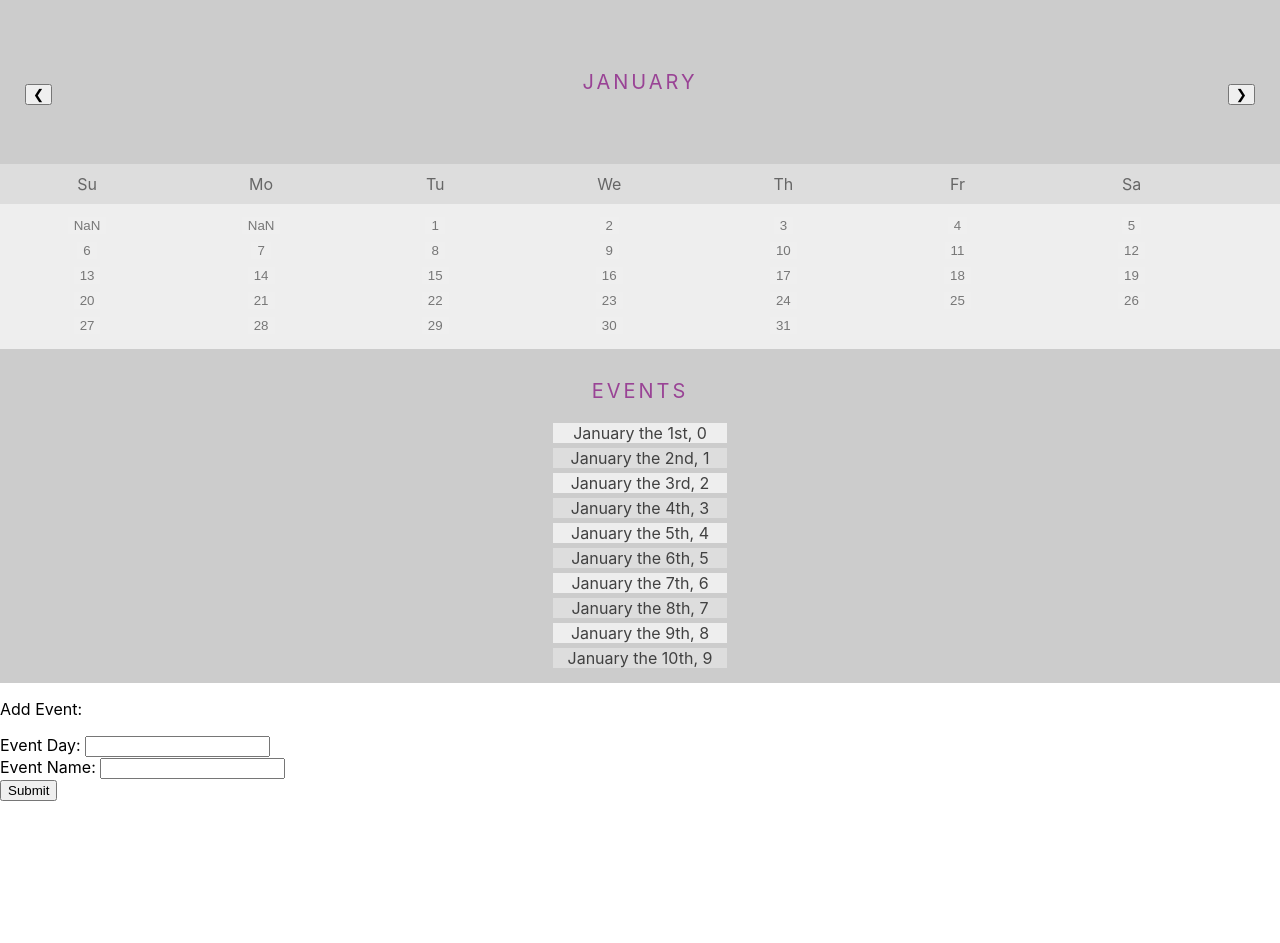
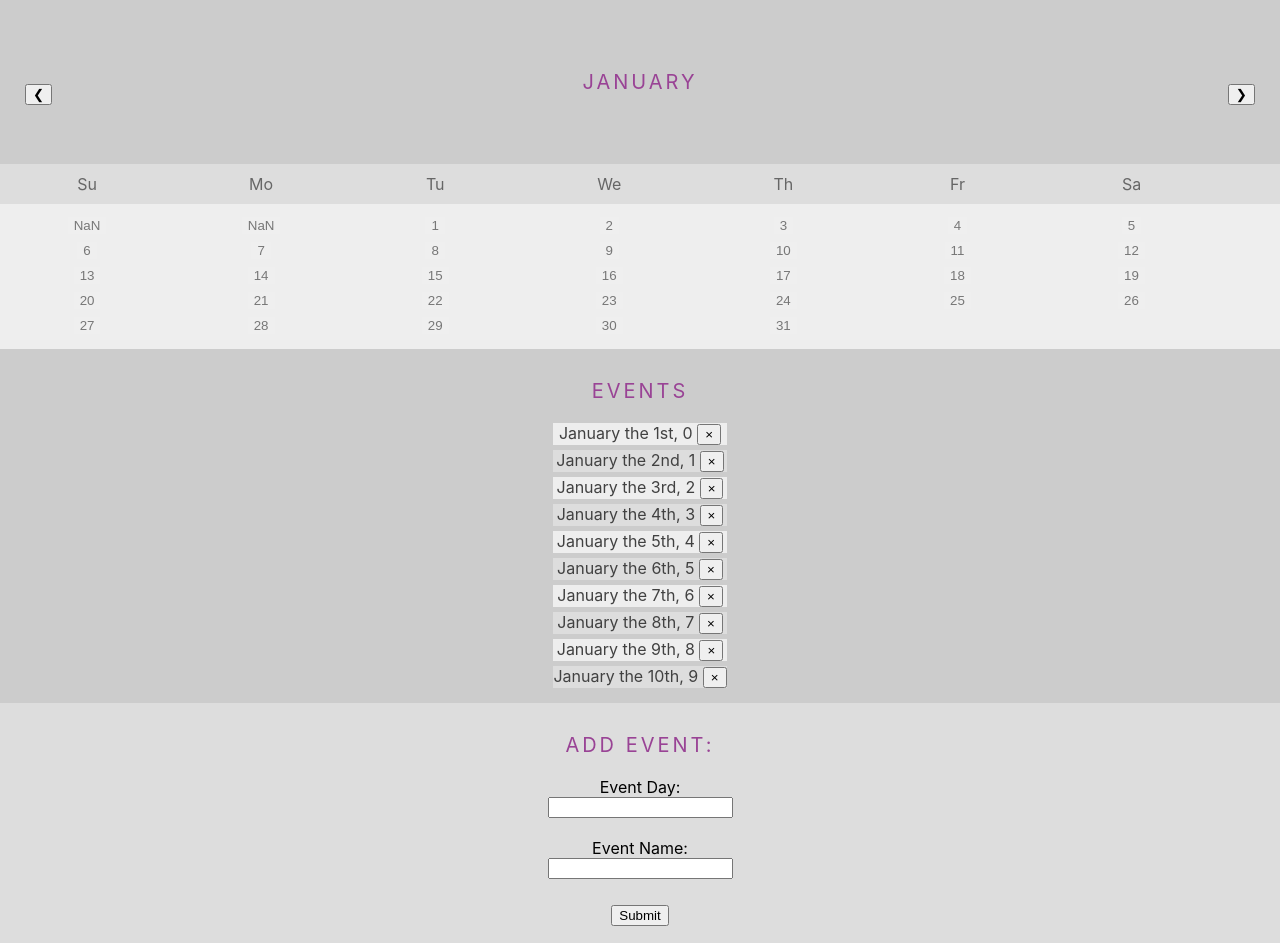
Before and after one commit to ItsByteMe/react-calendar, a React (Create React App) app: page / in a window 1280 px wide. Before the commit the page ends 801 px from the top, so only its background shows below. Built offline with nearby package versions, Linux system fonts and the light colour scheme.

Commit message:
Added removing events and more styling

```diff
--- /dev/null
+++ b/src/Components/AddEvent.css
@@ -0,0 +1,20 @@
+.addEvents {
+    padding: 10px 0;
+    background: #ddd;
+    margin: 0;
+    display: flex;
+    flex-direction: column;
+    justify-content: center;
+    align-items: center;
+
+}
+.addEvents p {
+    color: rgb(153, 67, 149);
+    font-size: 20px;
+    text-transform: uppercase;
+    letter-spacing: 3px;
+}
+
+.submitButton {
+    margin: 0.5%;
+}
--- a/src/Components/AddEvent.js
+++ b/src/Components/AddEvent.js
@@ -1,17 +1,15 @@
 import React from 'react';
-import Event from './Event';
-import './Events.css'
-import { eventsList } from '../eventsList';
+import './AddEvent.css'
 
 const AddEvent = ({ submitNewEvent, inputDayHandler, inputNameHandler} ) => {
     return (
-        <div>
+        <div className = 'addEvents'>
             <p>Add Event:</p>
             Event Day: <input name="day" type="number" onChange = {inputDayHandler}></input>
             <br></br>
             Event Name: <input name="name" type="text" onChange = {inputNameHandler}></input>
             <br></br>
-            <input type="submit" onClick = {submitNewEvent}/>
+            <input className = "submitButton" type="submit" onClick = {submitNewEvent}/>
         </div>
     )
 }
--- a/src/Components/Event.js
+++ b/src/Components/Event.js
@@ -1,6 +1,6 @@
 import React from 'react';
 
-const Event = ({ month, day, name }) => {
+const Event = ({ month, day, name, index, deleteFunc }) => {
     let mName = '';
     switch(month) {
         case 0:
@@ -58,7 +58,8 @@ const Event = ({ month, day, name }) => {
 
 
     return (
-        <li>{mName} the {day}{suffix}, {name}</li>
+       // <li>{mName} the {day}{suffix}, {name} <button eday = {day} emonth = {month} ename = {name} eindex = {index} onClick = {deleteFunc}>&#215;</button></li>
+       <li>{mName} the {day}{suffix}, {name} <button onClick = {() => deleteFunc(index)}>&#215;</button></li>
     )
 }
 
--- a/src/Components/Events.js
+++ b/src/Components/Events.js
@@ -1,18 +1,15 @@
 import React from 'react';
 import Event from './Event';
 import './Events.css'
-import { eventsList } from '../eventsList';
 
-const Events = ({ Month, eventsList }) => {
-    // const eventsToShow = eventsList.filter(event => event.month === Month)
+const Events = ({ Month, eventsList, deleteFunc }) => {
     // localStorage.setItem('myData', JSON.stringify(eventsToShow));
     // const xx = localStorage.getItem('myData');
     // console.log(JSON.parse(xx))
 
-    const eventsComponent = eventsList.map(i => {
-        console.log(i);
+    const eventsComponent = eventsList.map((event, index) => {
         return (
-            <Event month = {Month} day = {i.day + 1} name = {i.name} />
+            <Event month = {Month} day = {event.day + 1} name = {event.name} index = {index} deleteFunc = {deleteFunc}/>
         )
     })
 
--- a/src/Containers/App.js
+++ b/src/Containers/App.js
@@ -17,12 +17,6 @@ class App extends React.Component {
             eventDay: undefined,
             eventName: ''
         }
-
-        this.onPressRight = this.onPressRight.bind(this);
-        this.onPressLeft = this.onPressLeft.bind(this);
-        this.onSubmitEvent = this.onSubmitEvent.bind(this);
-        this.onDayChange = this.onDayChange.bind(this);
-        this.onNameChange = this.onNameChange.bind(this);
     }
 
     componentDidMount = () => {
@@ -66,18 +60,17 @@ class App extends React.Component {
         this.setState({eventName: event.target.value});
     }
 
-    resetNewEvent = (event) => {
+    onDeleteEvent = (indexVar) => {
+        this.setState({eventsToRender: this.state.eventsToRender.filter((item, index) => index !== indexVar)})
     }
 
     render() {
-        console.log(this.state.eventsToRender)
-        console.log(this.state.eventToAdd)
         return (
             <div>
                 <MonthName Month = {months2019[this.state.mIndex].name} pressRight = { this.onPressRight } pressLeft = { this.onPressLeft} />
                 <Annotation />
                 <Month Month = { months2019[this.state.mIndex] }/>
-                <Events Month = {this.state.mIndex} eventsList = {this.state.eventsToRender} />
+                <Events Month = {this.state.mIndex} eventsList = {this.state.eventsToRender} deleteFunc = {this.onDeleteEvent} />
                 <AddEvent submitNewEvent = { this.onSubmitEvent } inputDayHandler = {this.onDayChange} inputNameHandler = {this.onNameChange}/>
             </div>
 
```
